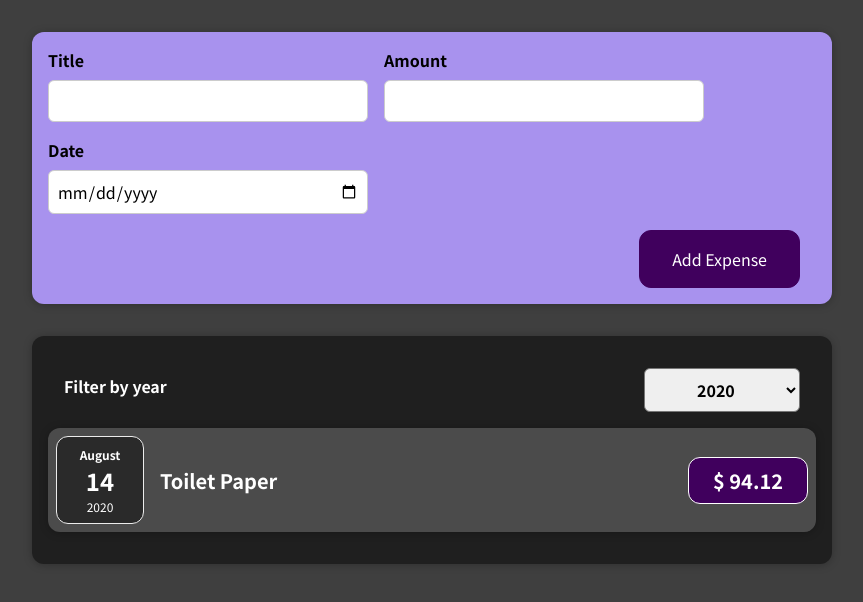
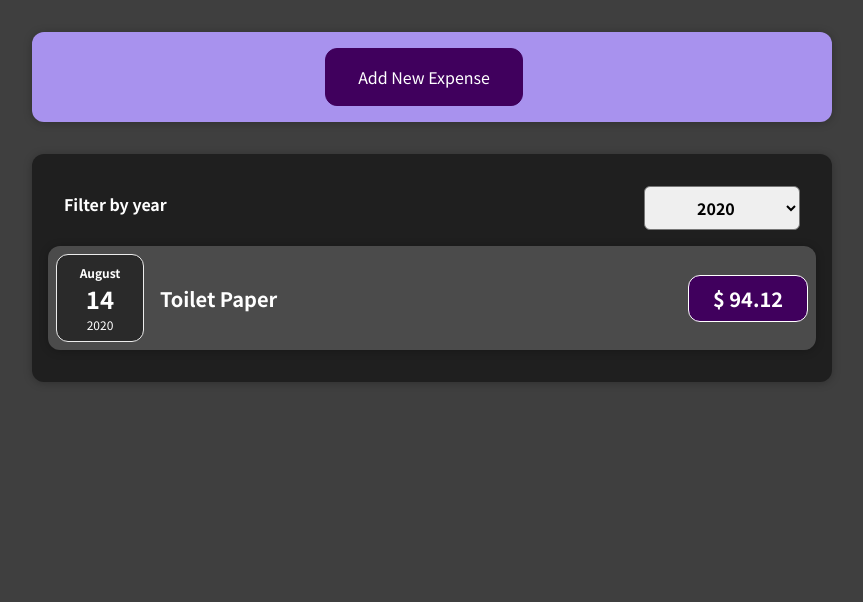
Before and after one commit to Daniel-Quinlan/React-Course-P1, a React (Create React App) app: page / in a window 1280 px wide. Shown: the top 602 px of the page, without its empty margins (208-1071 px from the left). Built offline with nearby package versions, Linux system fonts and the light colour scheme.

Commit message:
added cancel btn, and other functionality

```diff
--- a/src/components/NewExpense/ExpenseForm.js
+++ b/src/components/NewExpense/ExpenseForm.js
@@ -88,6 +88,9 @@
         </div>
       </div>
       <div className="new-expense__actions">
+        <button type="button" onClick={props.onCancel}>
+          Cancel
+        </button>
         <button type="submit">Add Expense</button>
       </div>
     </form>
--- a/src/components/NewExpense/NewExpense.js
+++ b/src/components/NewExpense/NewExpense.js
@@ -1,18 +1,37 @@
 import "./NewExpense.css";
 import ExpenseForm from "./ExpenseForm";
+import { useState } from "react";
 
 const NewExpense = (props) => {
+  const [isEditing, setIsEditing] = useState(false);
   const saveExpenseDataHandler = (enteredExpenseData) => {
     const expenseData = {
       ...enteredExpenseData,
       id: Math.random().toString(),
     };
     props.onAddExpense(expenseData);
+    setIsEditing(false);
+  };
+
+  const startEditingHandler = () => {
+    setIsEditing(true);
+  };
+
+  const stopEditingHandler = () => {
+    setIsEditing(false);
   };
 
   return (
     <div className="new-expense">
-      <ExpenseForm onSaveExpenseData={saveExpenseDataHandler} />
+      {!isEditing && (
+        <button onClick={startEditingHandler}>Add New Expense</button>
+      )}
+      {isEditing && (
+        <ExpenseForm
+          onSaveExpenseData={saveExpenseDataHandler}
+          onCancel={stopEditingHandler}
+        />
+      )}
     </div>
   );
 };
```
Also changed, not shown: 2 other files (tests, documents, lock files or other folders).
